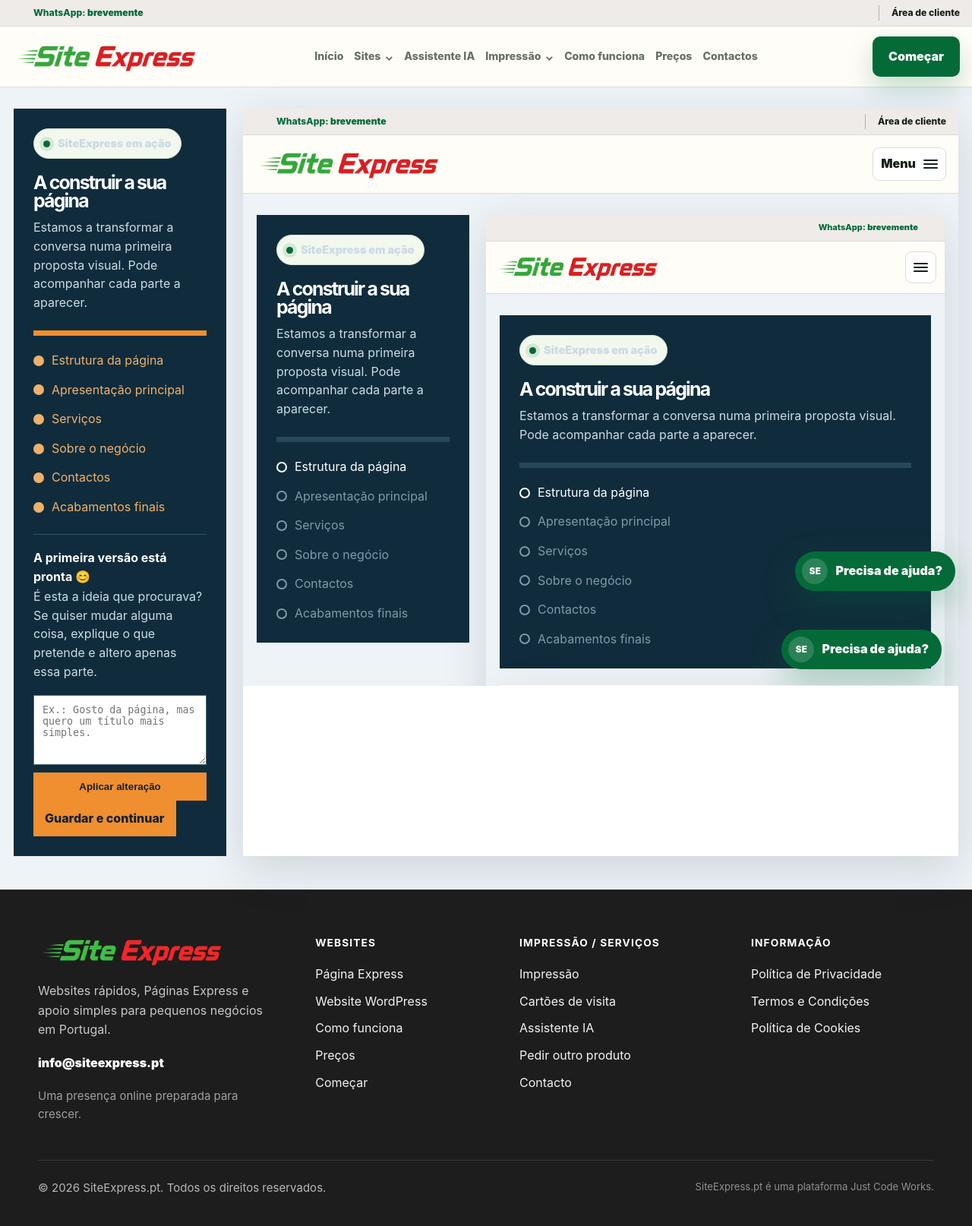
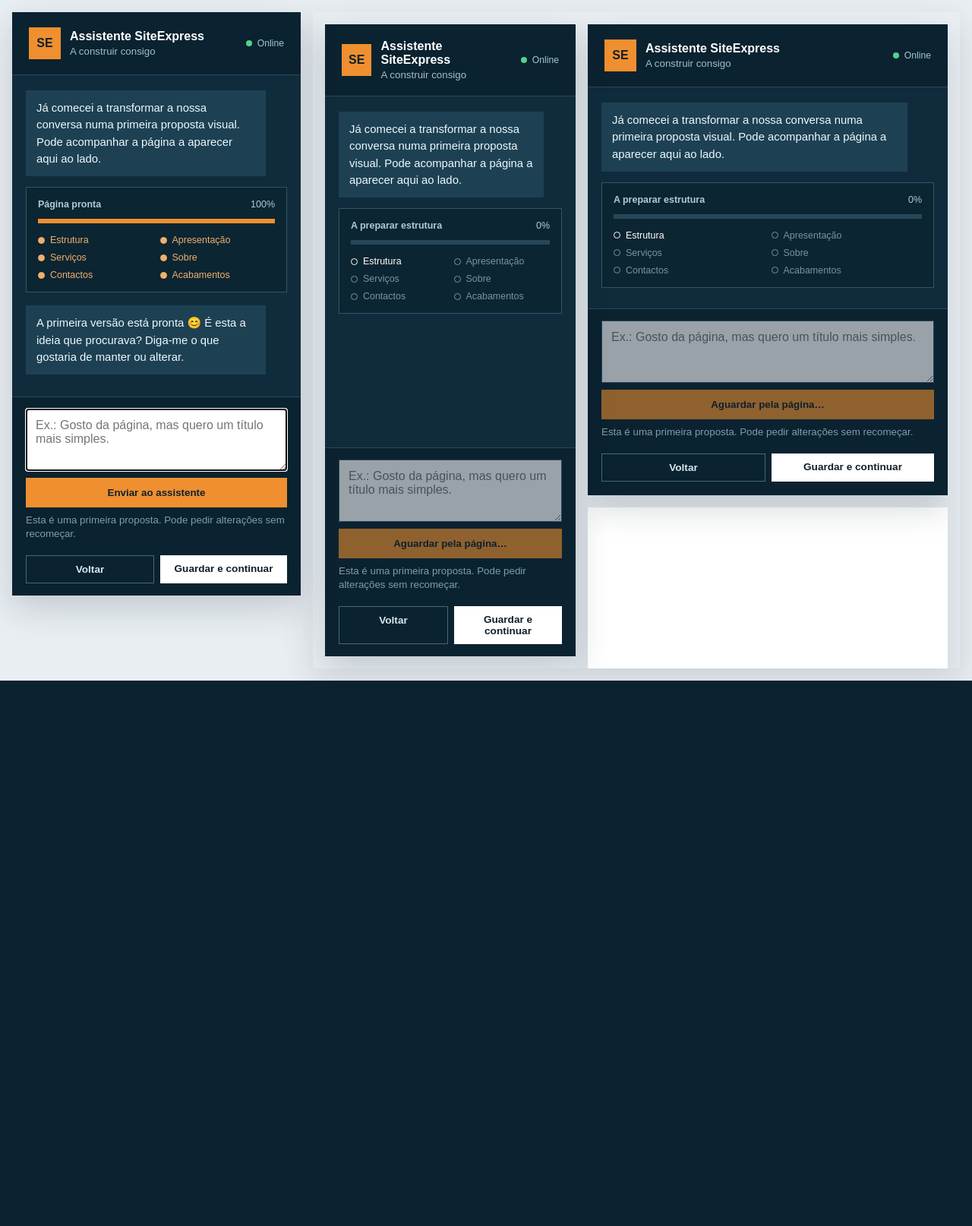
Before and after one commit to joaomcorreia/siteexpress.pt, a Django app: template backend/onboarding/templates/onboarding/assistant_site_build.html in a window 1280 px wide. Shown: the whole page at 76% size. After the commit the page ends 896 px from the top, so only its background shows below. Run offline with Django 5.2, Linux system fonts and the light colour scheme; the template is opened without the code that fills it, so the values that code supplies are empty.

Commit message:
Expand assistant builder workspace

```diff
--- a/backend/onboarding/templates/onboarding/assistant_site_build.html
+++ b/backend/onboarding/templates/onboarding/assistant_site_build.html
@@ -1,83 +1,118 @@
-{% extends "onboarding/public_base.html" %}
-
-{% block title %}A construir a sua Página Express | SiteExpress{% endblock %}
-
-{% block content %}
-<style>
-  .build-experience{min-height:calc(100vh - 150px);background:#eef3f7;padding:28px 18px 44px}
-  .build-shell{width:min(1440px,100%);margin:auto;display:grid;grid-template-columns:280px minmax(0,1fr);gap:22px}
-  .build-status{background:#102c3c;color:#fff;padding:26px;align-self:start;position:sticky;top:20px}
-  .build-status h1{font-size:1.55rem;margin:0 0 10px}.build-status p{color:#cbdbe4;line-height:1.55}
-  .build-progress{height:7px;background:#284859;margin:24px 0 20px;overflow:hidden}.build-progress span{display:block;height:100%;width:0;background:#ef8f2f;transition:width .45s ease}
-  .build-steps{list-style:none;padding:0;margin:0;display:grid;gap:13px}.build-steps li{color:#7f99a8;display:flex;gap:10px;align-items:center}.build-steps li::before{content:"";width:10px;height:10px;border:2px solid currentColor;border-radius:50%}.build-steps li.is-active{color:#fff}.build-steps li.is-done{color:#efb06c}.build-steps li.is-done::before{background:currentColor}
-  .build-preview{background:#fff;box-shadow:0 18px 55px rgba(15,35,49,.14);min-height:760px}.build-preview iframe{display:block;width:100%;height:calc(100vh - 90px);min-height:760px;border:0;background:#fff}
-  .build-complete{margin-top:22px;padding-top:18px;border-top:1px solid #31505f}.build-complete[hidden]{display:none}.build-complete a{display:inline-block;background:#ef8f2f;color:#10202b;padding:11px 15px;text-decoration:none;font-weight:800}
-  .build-feedback{display:grid;gap:10px;margin-top:18px}.build-feedback textarea{width:100%;min-height:92px;padding:11px;border:1px solid #55717f;background:#fff;color:#10202b;resize:vertical}.build-feedback button{border:0;background:#ef8f2f;color:#10202b;padding:11px 15px;font-weight:800;cursor:pointer}.build-feedback button:disabled{opacity:.65}.build-feedback-reply{font-size:.9rem;color:#fff!important;margin:2px 0 0}
-  @media(max-width:850px){.build-shell{grid-template-columns:1fr}.build-status{position:static}.build-preview iframe{height:720px;min-height:720px}}
-</style>
+<!doctype html>
+<html lang="pt">
+<head>
+  <meta charset="utf-8">
+  <meta name="viewport" content="width=device-width,initial-scale=1">
+  <title>A construir a sua Página Express | SiteExpress</title>
+  <style>
+    *{box-sizing:border-box}html,body{margin:0;min-height:100%;font-family:Arial,sans-serif;background:#e9eef2;color:#13242e}
+    .build-experience{min-height:100vh;padding:16px}
+    .build-shell{width:100%;display:grid;grid-template-columns:380px minmax(0,1fr);gap:16px;align-items:start}
+    .assistant-workspace{position:sticky;top:16px;height:calc(100vh - 32px);display:flex;flex-direction:column;background:#102c3c;color:#fff;box-shadow:0 16px 42px rgba(15,35,49,.18);overflow:hidden}
+    .assistant-header{display:flex;justify-content:space-between;gap:18px;align-items:center;padding:20px 22px;background:#0b2230;border-bottom:1px solid #294858}
+    .assistant-identity{display:flex;gap:12px;align-items:center}.assistant-mark{display:grid;place-items:center;width:42px;height:42px;background:#ef8f2f;color:#10202b;font-weight:900}.assistant-header strong{display:block}.assistant-header small{display:block;margin-top:3px;color:#9fc0d1}.assistant-live{display:flex;align-items:center;gap:7px;color:#a9c6d5;font-size:.76rem}.assistant-live::before{content:"";width:8px;height:8px;border-radius:50%;background:#54d18b}
+    .assistant-conversation{flex:1;overflow:auto;padding:20px 18px;display:flex;flex-direction:column;gap:12px}.assistant-message{max-width:92%;padding:12px 14px;line-height:1.5;font-size:.93rem}.assistant-message-bot{align-self:flex-start;background:#1d4153;color:#eef8fc}.assistant-message-user{align-self:flex-end;background:#ef8f2f;color:#172630}.assistant-message-error{align-self:flex-start;background:#71393d;color:#fff}.assistant-message[hidden]{display:none}
+    .build-state{margin:2px 0 5px;padding:15px;background:#0c2532;border:1px solid #315566}.build-state-label{display:flex;justify-content:space-between;gap:15px;font-size:.78rem;color:#b3cad6}.build-progress{height:6px;background:#284859;margin:12px 0 15px;overflow:hidden}.build-progress span{display:block;height:100%;width:0;background:#ef8f2f;transition:width .45s ease}.build-steps{list-style:none;padding:0;margin:0;display:grid;grid-template-columns:1fr 1fr;gap:9px}.build-steps li{color:#7895a4;font-size:.78rem;display:flex;gap:7px;align-items:center}.build-steps li::before{content:"";width:7px;height:7px;border:1px solid currentColor;border-radius:50%}.build-steps li.is-active{color:#fff}.build-steps li.is-done{color:#efb06c}.build-steps li.is-done::before{background:currentColor}
+    .assistant-form{padding:15px 18px 18px;border-top:1px solid #294858;background:#0b2230}.assistant-form textarea{display:block;width:100%;min-height:82px;padding:12px;border:1px solid #426273;background:#fff;color:#10202b;resize:vertical;font:inherit}.assistant-form button{width:100%;margin-top:9px;border:0;background:#ef8f2f;color:#10202b;padding:12px 15px;font-weight:900;cursor:pointer}.assistant-form button:disabled,.assistant-form textarea:disabled{opacity:.58;cursor:not-allowed}.assistant-form small{display:block;margin-top:8px;color:#7f9dac;line-height:1.4}
+    .build-actions{display:flex;gap:8px;padding:0 18px 16px;background:#0b2230}.build-actions a{flex:1;text-align:center;padding:10px;text-decoration:none;font-weight:800;font-size:.85rem}.build-actions .continue{background:#fff;color:#10202b}.build-actions .back{border:1px solid #496877;color:#d8e7ee}
+    .build-preview{width:100%;min-height:100vh;background:#fff;box-shadow:0 16px 42px rgba(15,35,49,.14);overflow:hidden}.build-preview iframe{display:block;width:100%;height:100vh;min-height:100vh;border:0;background:#fff;overflow:hidden}
+    @media(max-width:1050px){.build-shell{grid-template-columns:330px minmax(0,1fr)}}
+    @media(max-width:800px){.build-experience{padding:0}.build-shell{grid-template-columns:1fr}.assistant-workspace{position:relative;top:0;height:auto;min-height:620px}.assistant-conversation{max-height:460px}.build-preview iframe{min-height:760px}.build-actions{padding-bottom:18px}}
+  </style>
+</head>
+<body>
 <main class="build-experience">
   <div class="build-shell">
-    <aside class="build-status">
-      <p class="eyebrow">SiteExpress em ação</p>
-      <h1>A construir a sua página</h1>
-      <p>Estamos a transformar a conversa numa primeira proposta visual. Pode acompanhar cada parte a aparecer.</p>
-      <div class="build-progress" aria-hidden="true"><span data-build-progress></span></div>
-      <ol class="build-steps" data-build-steps>
-        <li>Estrutura da página</li><li>Apresentação principal</li><li>Serviços</li><li>Sobre o negócio</li><li>Contactos</li><li>Acabamentos finais</li>
-      </ol>
-      <div class="build-complete" data-build-complete hidden>
-        <strong>A primeira versão está pronta 😊</strong>
-        <p>É esta a ideia que procurava? Se quiser mudar alguma coisa, explique o que pretende e altero apenas essa parte.</p>
-        <form class="build-feedback" data-build-feedback>
-          {% csrf_token %}
-          <textarea maxlength="1200" placeholder="Ex.: Gosto da página, mas quero um título mais simples." required></textarea>
-          <button type="submit">Aplicar alteração</button>
-          <p class="build-feedback-reply" data-build-feedback-reply hidden></p>
-        </form>
-        <a href="{% url 'onboarding' %}">Guardar e continuar</a>
+    <aside class="assistant-workspace" aria-label="Assistente SiteExpress">
+      <header class="assistant-header">
+        <div class="assistant-identity"><span class="assistant-mark">SE</span><div><strong>Assistente SiteExpress</strong><small>A construir consigo</small></div></div>
+        <span class="assistant-live">Online</span>
+      </header>
+      <div class="assistant-conversation" data-build-conversation aria-live="polite">
+        <div class="assistant-message assistant-message-bot">Já comecei a transformar a nossa conversa numa primeira proposta visual. Pode acompanhar a página a aparecer aqui ao lado.</div>
+        <div class="build-state">
+          <div class="build-state-label"><strong data-build-state-text>A preparar estrutura</strong><span data-build-percent>0%</span></div>
+          <div class="build-progress" aria-hidden="true"><span data-build-progress></span></div>
+          <ol class="build-steps" data-build-steps>
+            <li>Estrutura</li><li>Apresentação</li><li>Serviços</li><li>Sobre</li><li>Contactos</li><li>Acabamentos</li>
+          </ol>
+        </div>
+        <div class="assistant-message assistant-message-bot" data-build-ready-message hidden>A primeira versão está pronta 😊 É esta a ideia que procurava? Diga-me o que gostaria de manter ou alterar.</div>
+      </div>
+      <form class="assistant-form" data-build-feedback>
+        {% csrf_token %}
+        <textarea maxlength="1200" placeholder="Ex.: Gosto da página, mas quero um título mais simples." disabled required></textarea>
+        <button type="submit" disabled>Aguardar pela página…</button>
+        <small>Esta é uma primeira proposta. Pode pedir alterações sem recomeçar.</small>
+      </form>
+      <div class="build-actions">
+        <a class="back" href="{% url 'siteexpress-landing' %}">Voltar</a>
+        <a class="continue" href="{% url 'onboarding' %}">Guardar e continuar</a>
       </div>
     </aside>
     <section class="build-preview" aria-label="Pré-visualização em construção">
-      <iframe data-build-frame src="{{ preview_url }}?stage=0" title="A sua Página Express"></iframe>
+      <iframe data-build-frame src="{{ preview_url }}?stage=0" title="A sua Página Express" scrolling="no"></iframe>
     </section>
   </div>
 </main>
 <script>
 (() => {
   const frame=document.querySelector('[data-build-frame]');
+  const preview=document.querySelector('.build-preview');
   const progress=document.querySelector('[data-build-progress]');
+  const percent=document.querySelector('[data-build-percent]');
+  const stateText=document.querySelector('[data-build-state-text]');
   const steps=[...document.querySelectorAll('[data-build-steps] li')];
-  const complete=document.querySelector('[data-build-complete]');
+  const readyMessage=document.querySelector('[data-build-ready-message]');
+  const conversation=document.querySelector('[data-build-conversation]');
   const feedback=document.querySelector('[data-build-feedback]');
-  const feedbackReply=document.querySelector('[data-build-feedback-reply]');
+  const textarea=feedback.querySelector('textarea');
+  const button=feedback.querySelector('button');
   const base="{{ preview_url|escapejs }}";
+  const labels=['A preparar estrutura','A criar apresentação','A organizar serviços','A preparar a história','A adicionar contactos','A terminar acabamentos','Página pronta'];
   let stage=0;
+
+  const resizePreview=()=>{
+    try{
+      const doc=frame.contentDocument;
+      const height=Math.max(doc.documentElement.scrollHeight,doc.body.scrollHeight,window.innerHeight);
+      frame.style.height=`${height}px`;
+      preview.style.minHeight=`${height}px`;
+    }catch(error){frame.style.height='100vh';}
+  };
+  frame.addEventListener('load',()=>{window.setTimeout(resizePreview,80);window.setTimeout(resizePreview,450);});
+  window.addEventListener('resize',resizePreview);
+
+  const finish=()=>{
+    readyMessage.hidden=false;
+    textarea.disabled=false;button.disabled=false;button.textContent='Enviar ao assistente';
+    conversation.scrollTop=conversation.scrollHeight;
+    textarea.focus();
+  };
   const advance=()=>{
-    stage+=1;
-    frame.src=`${base}?stage=${stage}`;
-    progress.style.width=`${Math.round(stage/6*100)}%`;
+    stage+=1;frame.src=`${base}?stage=${stage}`;
+    const value=Math.round(stage/6*100);progress.style.width=`${value}%`;percent.textContent=`${value}%`;stateText.textContent=labels[stage];
     steps.forEach((item,index)=>{item.classList.toggle('is-done',index<stage);item.classList.toggle('is-active',index===stage);});
-    if(stage<6){window.setTimeout(advance,900);}else{complete.hidden=false;}
+    if(stage<6)window.setTimeout(advance,900);else finish();
   };
-  steps[0]?.classList.add('is-active');
-  window.setTimeout(advance,650);
+  steps[0]?.classList.add('is-active');window.setTimeout(advance,650);
+
+  const addMessage=(content,role)=>{
+    const item=document.createElement('div');item.className=`assistant-message assistant-message-${role}`;item.textContent=content;conversation.appendChild(item);conversation.scrollTop=conversation.scrollHeight;return item;
+  };
   feedback.addEventListener('submit',async(event)=>{
-    event.preventDefault();
-    const textarea=feedback.querySelector('textarea');
-    const button=feedback.querySelector('button');
-    const message=textarea.value.trim();
-    if(!message)return;
-    button.disabled=true;button.textContent='A alterar…';feedbackReply.hidden=true;
+    event.preventDefault();const message=textarea.value.trim();if(!message)return;
+    addMessage(message,'user');textarea.value='';textarea.disabled=true;button.disabled=true;button.textContent='A analisar…';
     try{
       const response=await fetch('{% url "assistant-site-build-revision" build.public_id %}',{
         method:'POST',credentials:'same-origin',headers:{'Content-Type':'application/json','X-CSRFToken':feedback.querySelector('[name=csrfmiddlewaretoken]').value},body:JSON.stringify({message})
       });
-      const data=await response.json();
-      if(!response.ok)throw new Error(data.error||'Não foi possível aplicar a alteração.');
-      frame.src=data.preview_url;feedbackReply.textContent=data.reply;feedbackReply.hidden=false;textarea.value='';
-    }catch(error){feedbackReply.textContent=error.message;feedbackReply.hidden=false;}
-    finally{button.disabled=false;button.textContent='Aplicar alteração';}
+      const data=await response.json();if(!response.ok)throw new Error(data.error||'Não foi possível responder.');
+      addMessage(data.reply,'bot');if(data.preview_url)frame.src=data.preview_url;
+    }catch(error){addMessage(error.message,'error');}
+    finally{textarea.disabled=false;button.disabled=false;button.textContent='Enviar ao assistente';textarea.focus();}
   });
 })();
 </script>
-{% endblock %}
+</body>
+</html>
```
